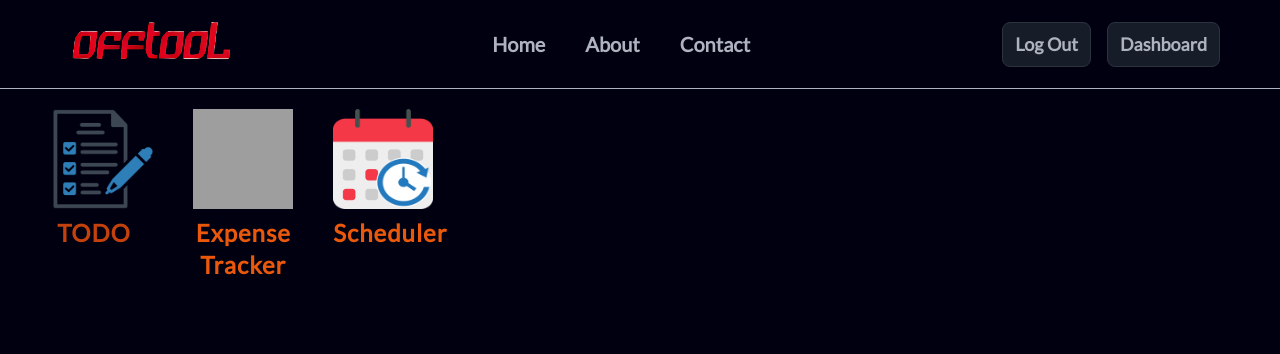
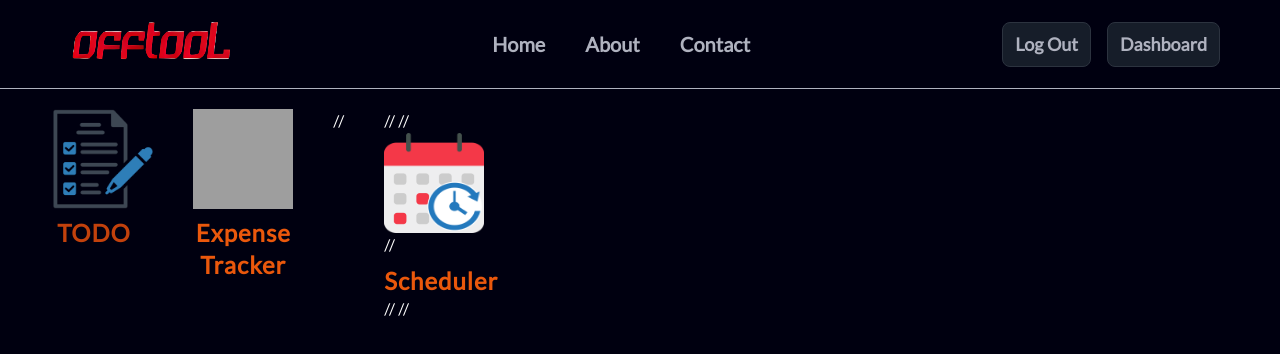
Before and after one commit to 21namanpandey/OFFTool, a React (Create React App) app: page /login in a window 1280 px wide. Both pictures are taken after typing "name@example.com", "Sample123" into the empty fields and a click on the button "Sign In". Shown: the top 354 px of the page. Built offline with nearby package versions, Linux system fonts and the light colour scheme; grey boxes are pictures that could not be loaded.

Commit message:
changes in dashboard

```diff
--- a/src/pages/Dashboard.js
+++ b/src/pages/Dashboard.js
@@ -31,12 +31,12 @@ const Dashboard = () => {
                     </Link>
                 </div>
 
-                <div className=' '>
-                    <Link to={"/dashboard/scheduler"}>
-                        <img src={scheduler} alt="" className=' w-[100px]  h-[100px] ' />
-                        <h1 className=' text-orange-600 text-2xl ml-0 font-semibold   mt-2  '>Scheduler</h1>
-                    </Link>
-                </div>
+                // <div className=' '>
+                //     <Link to={"/dashboard/scheduler"}>
+                //         <img src={scheduler} alt="" className=' w-[100px]  h-[100px] ' />
+                //         <h1 className=' text-orange-600 text-2xl ml-0 font-semibold   mt-2  '>Scheduler</h1>
+                //     </Link>
+                // </div>
 
 
 
```
